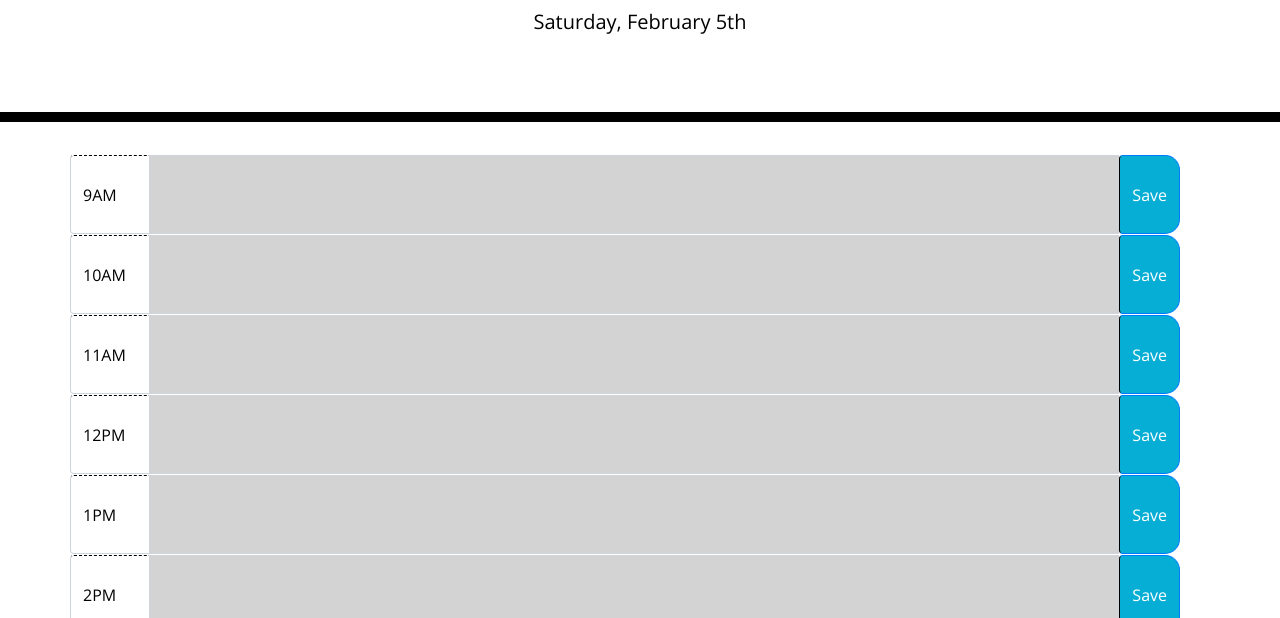
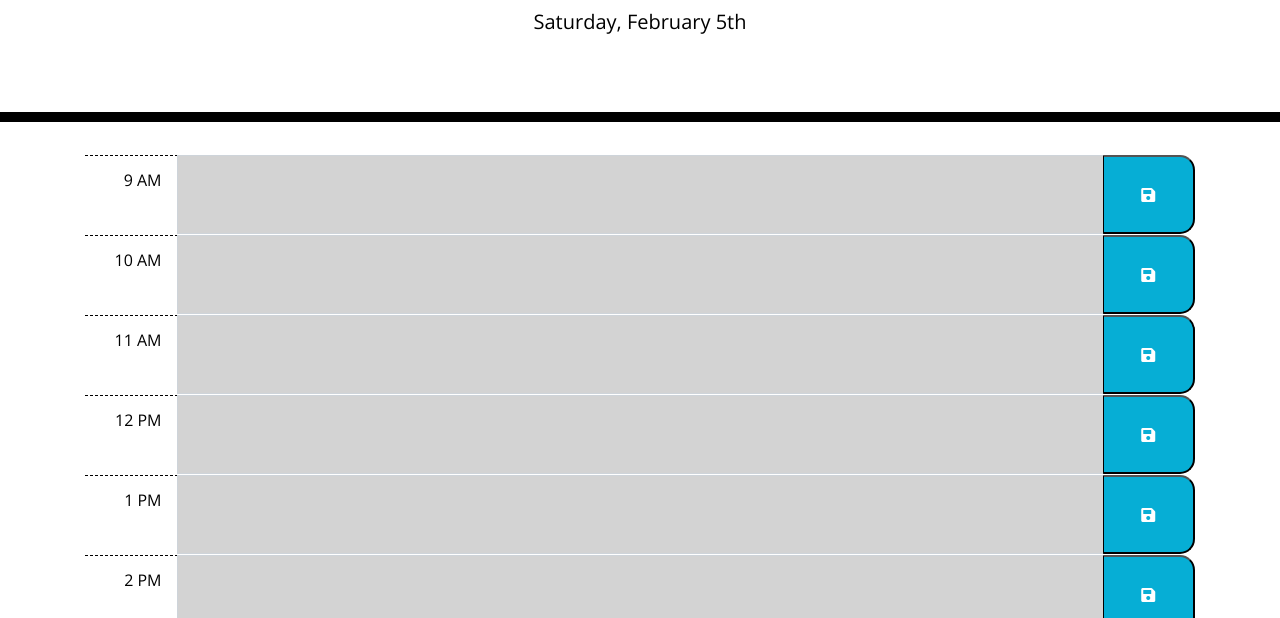
Before and after one commit to kenny522/miniature-barnacle, a plain HTML site: page index.html in a window 1280 px wide. Shown: the part 182-800 px from the top of the page. Drawn offline with nearby package versions, Linux system fonts and the light colour scheme.

Commit message:
scaled back code that was not needed in the script.js file

```diff
--- a/index.html
+++ b/index.html
@@ -29,11 +29,11 @@
       <p id="currentDay" class="lead"></p>
     </header>
     <div class="container">
+      <!-- Timeblocks go here -->
+    </div>
 
-      <!-- Timeblocks go here -->
-      <!-- Used Javascript to generate HTML to make things simpler -->
     <script src="https://cdnjs.cloudflare.com/ajax/libs/jquery/3.2.1/jquery.min.js"></script>
     <script src="https://cdnjs.cloudflare.com/ajax/libs/moment.js/2.24.0/moment.min.js"></script>
-    <script src="./script.js"></script>
+    <script src="script.js"></script>
   </body>
 </html>
--- a/script.js
+++ b/script.js
@@ -1,120 +1,69 @@
-function initializeCalendar() {
-  var calendarData;
-  // Current date displays on top of calendar
-  $("#currentDay").text(
-    moment().format("dddd") + ", " + moment().format("MMMM Do")
-  );
-  // Data stored in local storage and also set calendar data to it
-  if (JSON.parse(localStorage.getItem("calendarData")) === null) {
-    console.log("here");
-    calendarData = [
-      { time: "9AM", records: "" },
-      { time: "10AM", records: "" },
-      { time: "11AM", records: "" },
-      { time: "12PM", records: "" },
-      { time: "1PM", records: "" },
-      { time: "2PM", records: "" },
-      { time: "3PM", records: "" },
-      { time: "4PM", records: "" },
-      { time: "5PM", records: "" },
-    ];
-    localStorage.setItem("calendarData", JSON.stringify(calendarData));
+$(function () {});
+
+/* Declare Variables */
+var today = moment().format("dddd, MMMM Do");
+
+var now = moment().format("H A");
+
+/* planWorkday entries for each hour of the workday */
+var planWorkday = [
+  { time: "9 AM", event: "" },
+  { time: "10 AM", event: "" },
+  { time: "11 AM", event: "" },
+  { time: "12 PM", event: "" },
+  { time: "1 PM", event: "" },
+  { time: "2 PM", event: "" },
+  { time: "3 PM", event: "" },
+  { time: "4 PM", event: "" },
+  { time: "5 PM", event: "" },
+];
+
+/* Local Storage check */
+var workEvents = JSON.parse(localStorage.getItem("workDay"));
+if (workEvents) {
+  planWorkday = workEvents;
+}
+
+/* Current Day */
+$("#currentDay").text(today);
+
+/* Create rows */
+planWorkday.forEach(function (timeBlock, index) {
+  var timeLabel = timeBlock.time;
+  var blockColor = colorRow(timeLabel);
+  var row =
+    '<div class="time-block" id="' +
+    index +
+    '"><div class="row no-gutters input-group"><div class="col-sm col-lg-1 input-group-prepend hour justify-content-sm-end pr-3 pt-3">' +
+    timeLabel +
+    '</div><textarea class="form-control ' +
+    blockColor +
+    '">' +
+    timeBlock.event +
+    '</textarea><div class="col-sm col-lg-1 input-group-append"><button class="saveBtn btn-block" type="submit"><i class="fas fa-save"></i></button></div></div></div>';
+
+  /* Adding rows to container div */
+  $(".container").append(row);
+});
+/* Colour rows based on current time */
+function colorRow(time) {
+  var planNow = moment(now, "H A");
+  var planEntry = moment(time, "H A");
+  var planNow = moment(now, "H A");
+  var planEntry = moment(time, "H A");
+  if (planNow.isBefore(planEntry) === true) {
+    return "future";
+  } else if (planNow.isAfter(planEntry) === true) {
+    return "past";
   } else {
-    calendarData = JSON.parse(localStorage.getItem("calendarData"));
-    console.log("there");
-  }
-  // Used a loop through DOM to construct the calendar section
-  for (i = 0; i < 9; i++) {
-    let inputGroup = $('<div class= "input-group row"></div>');
-    let inputGroupPrepend = $("<div></div>");
-    let inputGroupText = $("<span></span>");
-    let textArea = $("<textarea></textarea>");
-    let saveBtn = $("<input></input>");
-    inputGroupPrepend.attr("class", "input-group-prepend");
-    inputGroupText.attr("class", "input-group-text hour");
-    inputGroupText.text(calendarData[i].time);
-    textArea.attr(
-      "class",
-      "form-control inputTextArea " + calendarData[i].time
-    );
-    textArea.attr("aria-label", "With textarea");
-    textArea.text(calendarData[i].records);
-    saveBtn.attr("class", "btn btn-primary saveBtn");
-    saveBtn.attr("type", "reset");
-    saveBtn.attr("value", "Save");
-    saveBtn.attr("dataTime", calendarData[i].time);
-    $(".container").append(inputGroup);
-    inputGroup.append(inputGroupPrepend);
-    inputGroupPrepend.append(inputGroupText);
-    inputGroup.append(textArea);
-    inputGroup.append(saveBtn);
+    return "present";
   }
 }
-// Used if and else to convert the time format into a numerical number for comparison
-function numHour(hour) {
-  let num;
-  if (hour.length === 3) {
-    num = parseInt(hour[0]);
-  } else {
-    num = parseInt(hour[0] + hour[1]);
-  }
-  if (hour[hour.length - 2] === "P" && num != 12) {
-    num = num + 12;
-  }
-  return num;
-}
-// Gets the current/calendar hour in the correct time format
-// Returns true if the current hour is greater than calendar hour
-function isAfterHours(currentHour, calendarHour) {
-  let currentHourNum = numHour(currentHour);
-  let calendarHourNum = numHour(calendarHour);
-  return currentHourNum > calendarHourNum;
-}
-// Gets the current/calendar hour in the correct time format
-// Returns true if current hour is equal to calendar hour
-function isSameHours(currentHour, calendarHour) {
-  let currentHourNum = numHour(currentHour);
-  let calendarHourNum = numHour(calendarHour);
-  return currentHourNum === calendarHourNum;
-}
-// Used if and else if to loop over the blocks to change background color based on past, present and future
-function updateTime() {
-  let currentHour = moment().format("h A");
-  let inputTextArea = $(".inputTextArea");
-  let calendarHourStr = $(".hour");
-  for (i = 0; i < inputTextArea.length; i++) {
-    let calendarHour = $(calendarHourStr[i]).text();
-    if (isSameHours(currentHour, calendarHour)) {
-      $(inputTextArea[i]).attr(
-        "class",
-        "form-control inputTextArea " + " present"
-      );
-    } else if (isAfterHours(currentHour, calendarHour)) {
-      $(inputTextArea[i]).attr("class", "form-control inputTextArea " + "past");
-    } else {
-      $(inputTextArea[i]).attr(
-        "class",
-        "form-control inputTextArea " + "future"
-      );
-    }
-  }
-}
-initializeCalendar();
-updateTime();
-setInterval(updateTime, 1000);
-// Saves the information into the local storage when click event occurs on save button
-$(".btn").on("click", function (e) {
-  e.preventDefault();
-  var entryTime = $(this)
-    .siblings(".input-group-prepend")
-    .children(".hour")
-    .text();
-  var entryText = $(this).siblings("textarea").val();
-  var calendarData = JSON.parse(localStorage.getItem("calendarData"));
-  for (i = 0; i < calendarData.length; i++) {
-    if (entryTime === calendarData[i].time) {
-      calendarData[i].records = entryText;
-    }
-    localStorage.setItem("calendarData", JSON.stringify(calendarData));
-  }
+/* Save Events */
+$(".saveBtn").on("click", function () {
+  var blockID = parseInt($(this).closest(".time-block").attr("id"));
+  var userEntry = $.trim($(this).parent().siblings("textarea").val());
+  planWorkday[blockID].event = userEntry;
+  /* Set local storage */
+  localStorage.setItem("workDay", JSON.stringify(planWorkday));
 });
```
